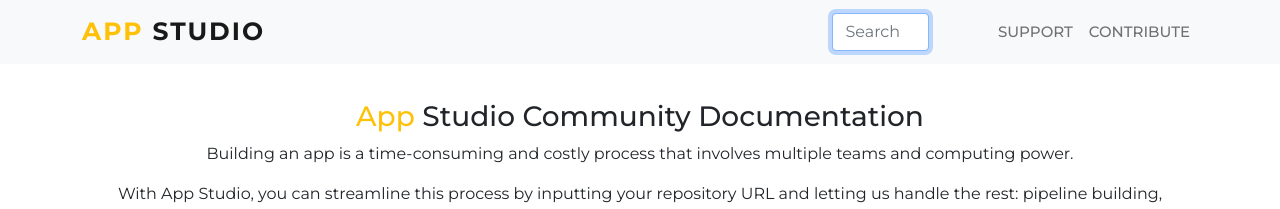
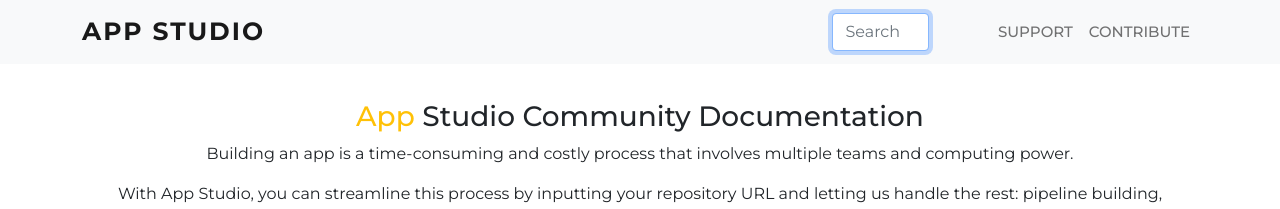
Before and after one commit to redhat-appstudio/appstudio.docs.ui.io, a Jekyll site: the page built from index.html, in a window 1280 px wide. Shown: the top 209 px of the page. Built offline with Jekyll 4.4.1, drawn with Linux system fonts in a browser that asks for light colours; nearby versions of some CDN libraries.

Commit message:
Update navigation.html

```diff
--- a/_includes/navigation.html
+++ b/_includes/navigation.html
@@ -1,6 +1,6 @@
 <nav class="navbar navbar-expand-lg navbar-light bg-light fixed-top">
     <div class="container">
-        <a class="navbar-brand" href="#"><span class="text-warning">App</span> Studio</a>
+        <a class="navbar-brand" href="#">App Studio</a>
         <button class="navbar-toggler" type="button" data-bs-toggle="collapse" data-bs-target="#navbarSupportedContent"
             aria-controls="navbarSupportedContent" aria-expanded="false" aria-label="Toggle navigation">
             <span class="navbar-toggler-icon"></span>
```
